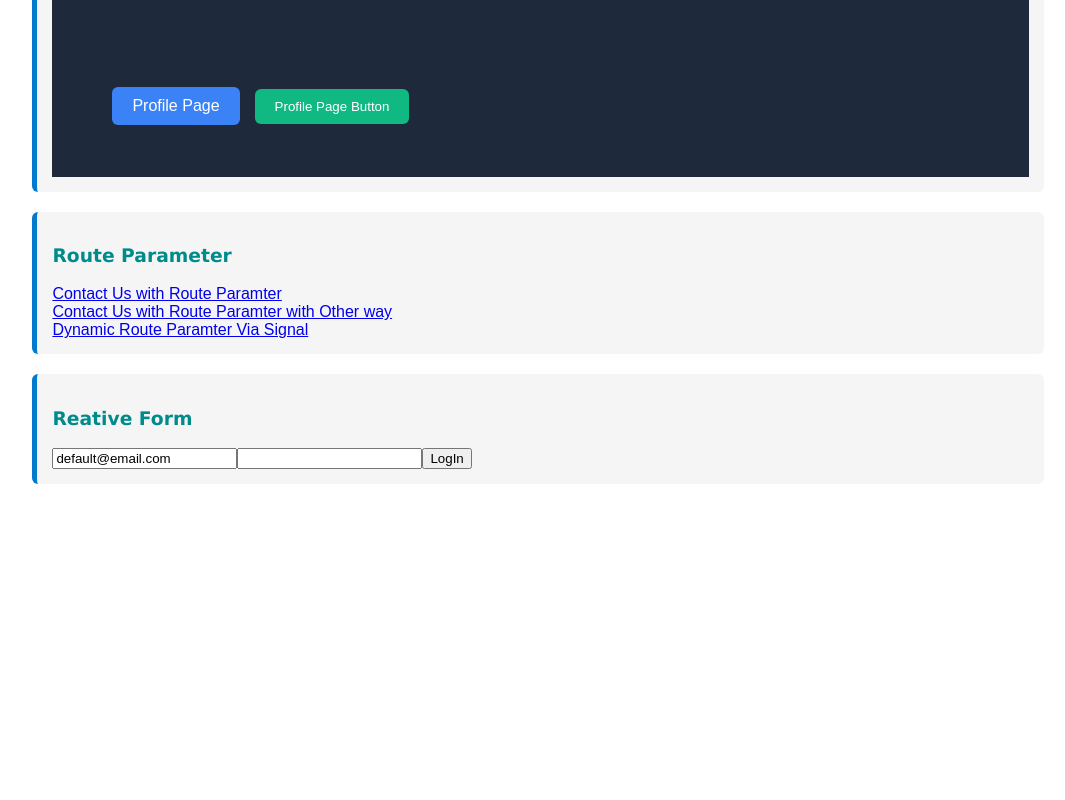
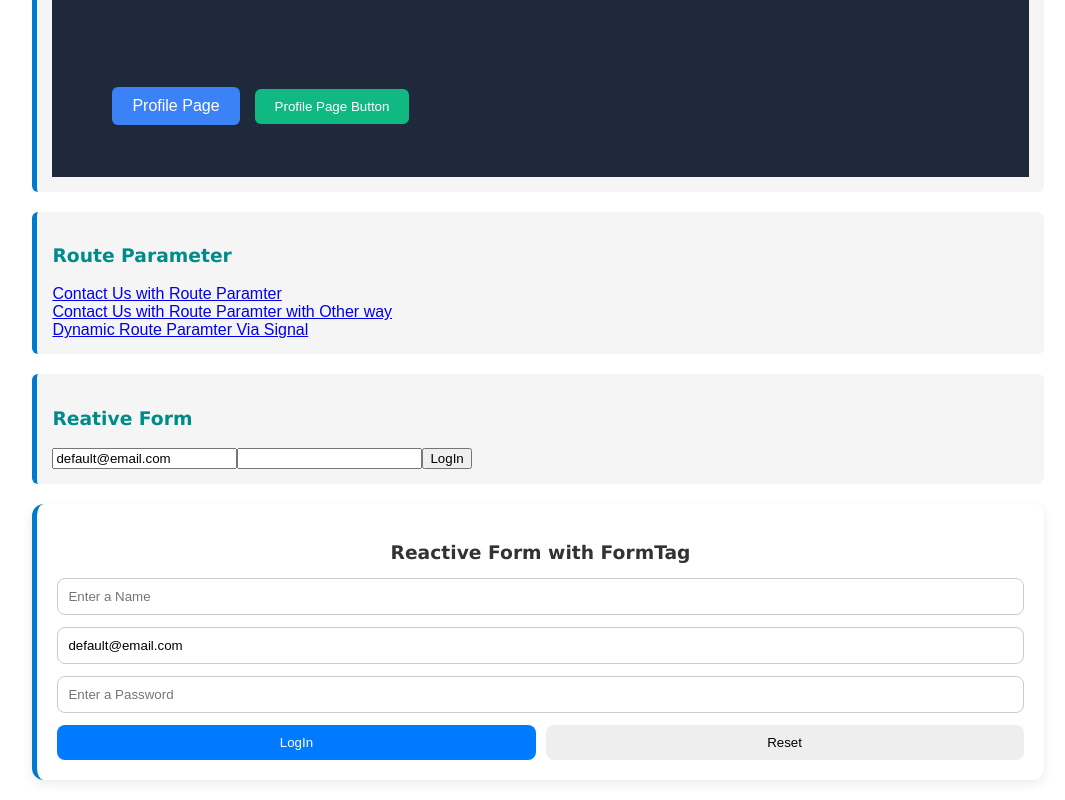
Before and after one commit to JayrajPrajapati/angularbasic, an Angular app: page / in a window 1280 px wide. Shown: the part 7501-8301 px from the top of the page, without its empty margins (102-1167 px from the left). Before the commit the page ends 8005 px from the top, so only its background shows below. Built offline with nearby package versions, Linux system fonts and the light colour scheme.

Commit message:
Reactive Form with Form Tag

```diff
--- a/src/app/app.css
+++ b/src/app/app.css
@@ -209,3 +209,64 @@ h2{
 .routing-section li a:hover {
   background-color: #b810da;
 }
+/* LogIn Form  */
+.login-form-section {
+  margin: 20px auto;
+}
+
+/* Only affects THIS form */
+.login-form-section .section {
+  padding: 20px;
+  border-radius: 12px;
+  background: #ffffff;
+  box-shadow: 0 4px 12px rgba(0, 0, 0, 0.08);
+  font-family: 'Segoe UI', sans-serif;
+}
+
+.login-form-section h3 {
+  text-align: center;
+  margin-bottom: 15px;
+  color: #333;
+}
+
+.login-form-section form {
+  display: flex;
+  flex-direction: column;
+  gap: 12px;
+}
+
+.login-form-section input {
+  padding: 10px;
+  border-radius: 8px;
+  border: 1px solid #ccc;
+}
+
+.login-form-section input:focus {
+  border-color: #007bff;
+  outline: none;
+}
+
+.login-form-section button {
+  padding: 10px;
+  border-radius: 8px;
+  border: none;
+  cursor: pointer;
+}
+
+.login-form-section button[type="submit"] {
+  background: #007bff;
+  color: white;
+}
+
+.login-form-section button[type="button"] {
+  background: #eee;
+}
+.login-form-section .btn-group {
+  display: flex;
+  gap: 10px;
+}
+
+/* Make both buttons equal width */
+.login-form-section .btn-group button {
+  flex: 1;
+}
--- a/src/app/app.html
+++ b/src/app/app.html
@@ -376,4 +376,20 @@
     <input type="password" name="password" [formControl]="password">
     <button (click)="login()">LogIn</button>
   </div>
+    <!-- Reactive Form -->
+  <div class="login-form-section">
+  <div class="section">
+    <h3>Reactive Form with FormTag</h3>
+    <form [formGroup]="loginForm" (ngSubmit)="formLogIn()" method="post">
+      <input type="text" name="username" formControlName="username" placeholder="Enter a Name">
+      <input type="email" name="email" formControlName="email" placeholder="Enter a Email">
+      <input type="password" name="password" formControlName="password" placeholder="Enter a Password">
+
+       <div class="btn-group">
+        <button type="submit">LogIn</button>
+        <button type="button" (click)="resetLogIn()">Reset</button>
+      </div>
+    </form>
+  </div>
 </div>
+</div>
--- a/src/app/app.ts
+++ b/src/app/app.ts
@@ -1,6 +1,6 @@
 import { Component, computed, effect, signal, WritableSignal } from '@angular/core';
 import { SignUp } from './componenets/sign-up-component/sign-up';
-import { FormControl, FormsModule, ReactiveFormsModule } from '@angular/forms';
+import { FormControl, FormGroup, FormsModule, ReactiveFormsModule } from '@angular/forms';
 import { single } from 'rxjs';
 import { ChildComponent } from './componenets/child-component/child-component';
 import { ParentToChild } from './componenets/parent-to-child-component/parent-to-child';
@@ -15,7 +15,7 @@ import { Header } from './componenets/header-component/header/header';
 @Component({
   selector: 'app-root',
   imports: [SignUp, FormsModule, ChildComponent, ParentToChild, ChildToParentComponent, DisplayComponent,
-    ControlCounterComponent, CommonModule, TextTrimPipe, RouterOutlet, RouterLink, Header,ReactiveFormsModule],
+    ControlCounterComponent, CommonModule, TextTrimPipe, RouterOutlet, RouterLink, Header, ReactiveFormsModule],
   templateUrl: './app.html',
   styleUrl: './app.css'
 })
@@ -344,4 +344,24 @@ export class App {
     console.log(this.email.value, this.password.value);
 
   }
+
+  //Reactive Form with Form Tag
+  loginForm = new FormGroup({
+    username: new FormControl(''),
+    email: new FormControl("default@email.com"),
+    password: new FormControl(""),
+  })
+
+  formLogIn() {
+    console.log(this.loginForm.value);
+  }
+  resetLogIn() {
+    this.loginForm.setValue(
+      {
+        username: '',
+        email: '',
+        password: '',
+      }
+    )
+  }
 }
```
